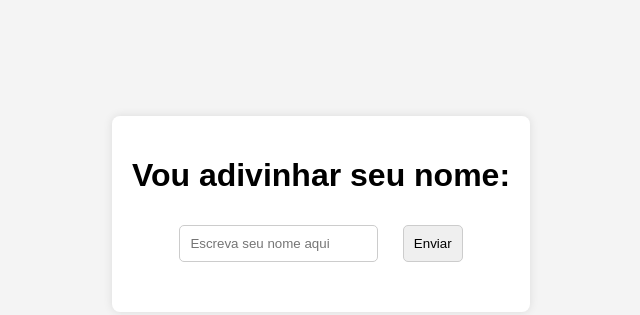
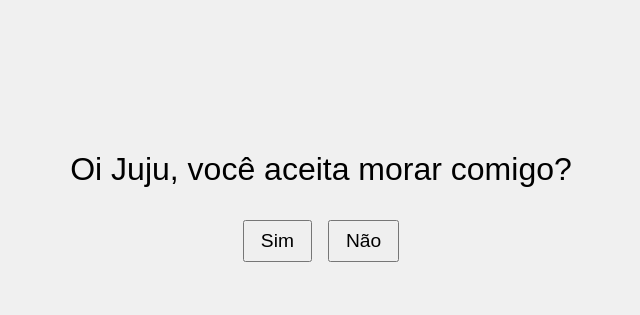
Before and after one commit to MatheusMadureira/HTML-CSS, a plain HTML site: page index.html in a window 1280 px wide. Shown: the part 194-509 px from the top of the page, without its empty margins (319-959 px from the left). Drawn offline with Linux system fonts and the light colour scheme.

Commit message:
Update index.html

```diff
--- a/index.html
+++ b/index.html
@@ -3,47 +3,83 @@
 <head>
     <meta charset="UTF-8">
     <meta name="viewport" content="width=device-width, initial-scale=1.0">
-    <title>Input e Print</title>
+    <title>Pergunta Interativa</title>
     <style>
         body {
             font-family: Arial, sans-serif;
+            margin: 0;
+            padding: 0;
             display: flex;
             justify-content: center;
             align-items: center;
             height: 100vh;
-            background-color: #f4f4f4;
+            background-color: #f0f0f0;
+            overflow: hidden;
+            position: relative;
         }
+
         .container {
             text-align: center;
-            background: white;
-            padding: 20px;
-            border-radius: 8px;
-            box-shadow: 0 0 10px rgba(0, 0, 0, 0.1);
         }
-        input, button {
-            padding: 10px;
-            margin: 10px;
-            border-radius: 5px;
-            border: 1px solid #ccc;
+
+        .question {
+            font-size: 2rem;
+            margin-bottom: 2rem;
         }
-        #output {
-            margin-top: 20px;
-            font-weight: bold;
+
+        .buttons {
+            display: flex;
+            justify-content: center;
+            align-items: center;
+            gap: 1rem;
+        }
+
+        button {
+            font-size: 1.2rem;
+            padding: 0.5rem 1rem;
+            cursor: pointer;
+        }
+
+        #nao {
+            position: relative;
         }
     </style>
+    <script>
+        function moverBotaoNao() {
+            const botaoNao = document.getElementById('nao');
+            const larguraTela = window.innerWidth;
+            const alturaTela = window.innerHeight;
+
+            const x = Math.random() * (larguraTela - botaoNao.offsetWidth);
+            const y = Math.random() * (alturaTela - botaoNao.offsetHeight);
+
+            botaoNao.style.position = 'absolute';
+            botaoNao.style.left = `${x}px`;
+            botaoNao.style.top = `${y}px`;
+        }
+
+        function abrirNovaPagina() {
+            document.body.style.cssText = `
+                margin: 0;
+                padding: 0;
+                display: flex;
+                justify-content: center;
+                align-items: center;
+                height: 100vh;
+                background-color: #ffefd5;`;
+
+            document.body.innerHTML = `
+                <h1 style="font-size: 3rem; color: #ff4500; font-family: Arial, sans-serif;">Te Adoro</h1>`;
+        }
+    </script>
 </head>
 <body>
     <div class="container">
-        <h1>Vou adivinhar seu nome:</h1>
-        <input type="text" id="userInput" placeholder="Escreva seu nome aqui">
-        <button onclick="printInput()">Enviar</button>
-        <p id="output"></p>
+        <div class="question">Oi Juju, você aceita morar comigo?</div>
+        <div class="buttons">
+            <button id="sim" onclick="abrirNovaPagina()">Sim</button>
+            <button id="nao" onclick="moverBotaoNao()">Não</button>
+        </div>
     </div>
-    <script>
-        function printInput() {
-            var input = document.getElementById('userInput').value;
-            document.getElementById('output').innerText = 'Hello World';
-        }
-    </script>
 </body>
 </html>
```
